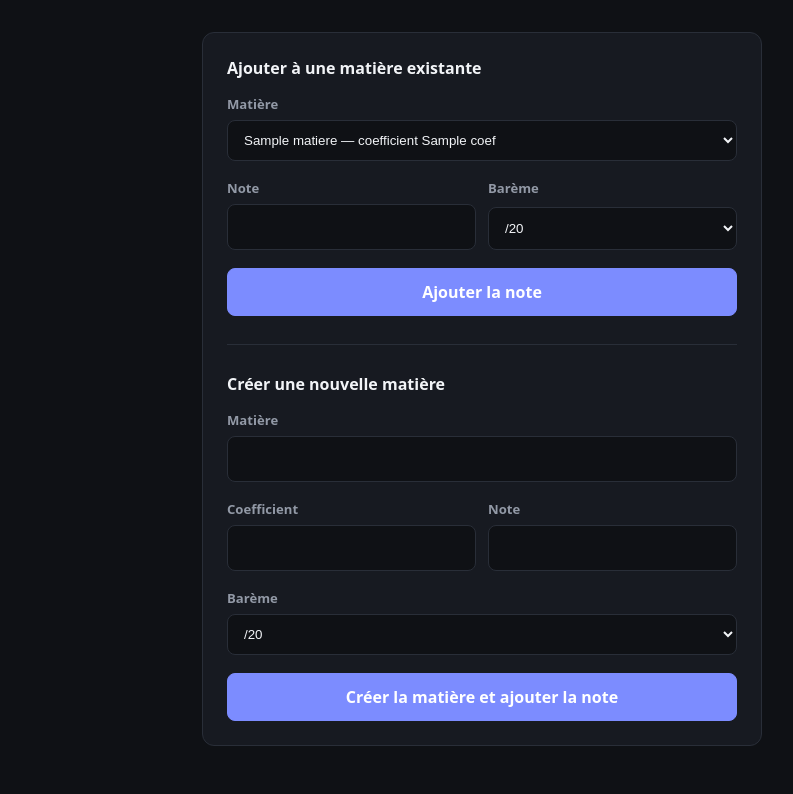
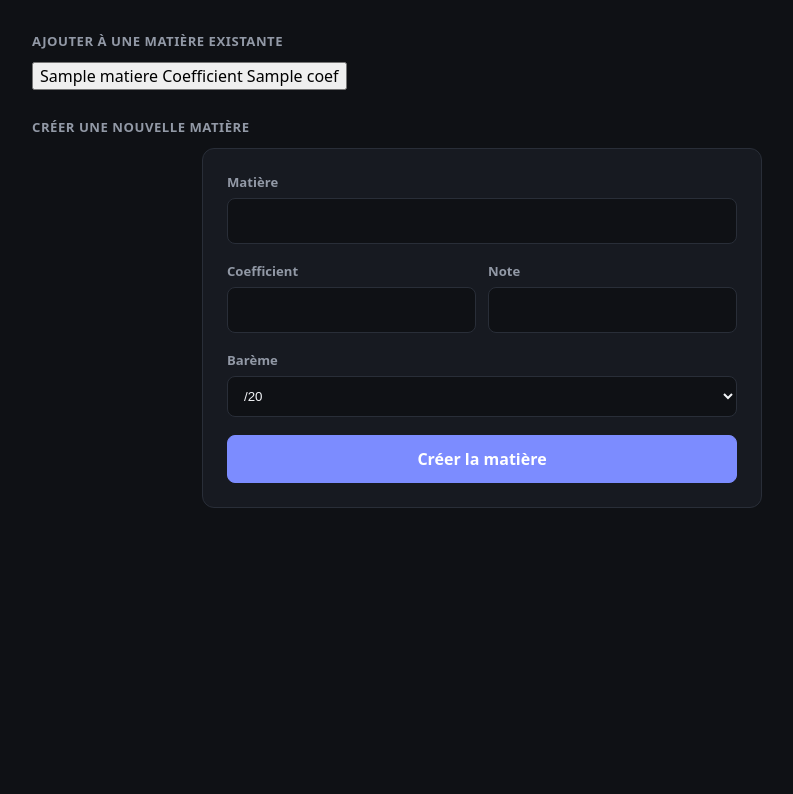
Before and after one commit to Abd-xl/Calculateur-Moyennes, a Flask app: template templates/ajouter.html in a window 1280 px wide. Shown: the part 85-879 px from the top of the page, without its empty margins (158-951 px from the left). After the commit the page ends 593 px from the top, so only its background shows below. Run offline with Flask 3, Linux system fonts and the light colour scheme; the template is opened without the code that fills it: most values are stand-ins (such as "Sample title", 1, 10 or a date in 2020).

Commit message:
Simplifier le choix de matière

```diff
--- a/templates/ajouter.html
+++ b/templates/ajouter.html
@@ -20,35 +20,70 @@
     </header>
 
     <main>
-        <section class="form-card">
         {% if message %}
-                <div class="message">{{ message }}</div>
+            <section class="message">{{ message }}</section>
         {% endif %}
 
-            <div class="form-choice">
-                <h2>Ajouter à une matière existante</h2>
+        <section class="section">
+            <h2 class="section-title">Ajouter à une matière existante</h2>
+
             {% if notes %}
+                <div class="subject-picker">
+                    {% for matiere in notes %}
+                        <button
+                            class="subject-picker__item"
+                            type="button"
+                            onclick="document.getElementById('add-note-{{ loop.index }}').showModal()"
+                        >
+                            <span class="subject-picker__name">{{ matiere }}</span>
+                            <span class="subject-picker__meta">Coefficient {{ coef[matiere] }}</span>
+                        </button>
+                    {% endfor %}
+                </div>
+            {% else %}
+                <p class="form-help">Aucune matière n'existe encore. Crée ta première matière ci-dessous.</p>
+            {% endif %}
+        </section>
+
+        {% for matiere in notes %}
+            <dialog class="add-note-dialog" id="add-note-{{ loop.index }}">
+                <div class="dialog-header">
+                    <div>
+                        <h2>{{ matiere }}</h2>
+                        <p class="dialog-meta">Coefficient {{ coef[matiere] }}</p>
+                    </div>
+
+                    <button
+                        class="dialog-close"
+                        type="button"
+                        aria-label="Fermer"
+                        onclick="document.getElementById('add-note-{{ loop.index }}').close()"
+                    >
+                        ×
+                    </button>
+                </div>
+
                 <form class="app-form" method="POST" action="{{ url_for('ajouter') }}">
                     <input type="hidden" name="mode" value="existante">
-
-                        <div class="form-field">
-                            <label for="matiere_existante">Matière</label>
-                            <select id="matiere_existante" name="matiere_existante" required>
-                                {% for matiere in notes %}
-                                    <option value="{{ matiere }}">{{ matiere }} — coefficient {{ coef[matiere] }}</option>
-                                {% endfor %}
-                            </select>
-                        </div>
+                    <input type="hidden" name="matiere_existante" value="{{ matiere }}">
 
                     <div class="form-row">
                         <div class="form-field">
-                                <label for="note_existante">Note</label>
-                                <input type="number" id="note_existante" name="note" min="0" max="20" step="0.01" required>
+                            <label for="note-{{ loop.index }}">Note</label>
+                            <input
+                                type="number"
+                                id="note-{{ loop.index }}"
+                                name="note"
+                                min="0"
+                                max="20"
+                                step="0.01"
+                                required
+                            >
                         </div>
 
                         <div class="form-field">
-                                <label for="bareme_existant">Barème</label>
-                                <select id="bareme_existant" name="bareme" required>
+                            <label for="bareme-{{ loop.index }}">Barème</label>
+                            <select id="bareme-{{ loop.index }}" name="bareme" required>
                                 <option value="20">/20</option>
                                 <option value="10">/10</option>
                             </select>
@@ -57,16 +92,13 @@
 
                     <button class="form-submit" type="submit">Ajouter la note</button>
                 </form>
-                {% else %}
-                    <p class="form-help">Aucune matière n'existe encore. Crée ta première matière ci-dessous.</p>
-                {% endif %}
-            </div>
+            </dialog>
+        {% endfor %}
 
-            <div class="form-divider"></div>
+        <section class="section new-subject-section">
+            <h2 class="section-title">Créer une nouvelle matière</h2>
 
-            <div class="form-choice">
-                <h2>Créer une nouvelle matière</h2>
-
+            <div class="form-card">
                 <form class="app-form" method="POST" action="{{ url_for('ajouter') }}">
                     <input type="hidden" name="mode" value="nouvelle">
 
@@ -95,7 +127,7 @@
                         </select>
                     </div>
 
-                    <button class="form-submit" type="submit">Créer la matière et ajouter la note</button>
+                    <button class="form-submit" type="submit">Créer la matière</button>
                 </form>
             </div>
         </section>
```
Lines whose indentation alone changed are shown as unchanged.
